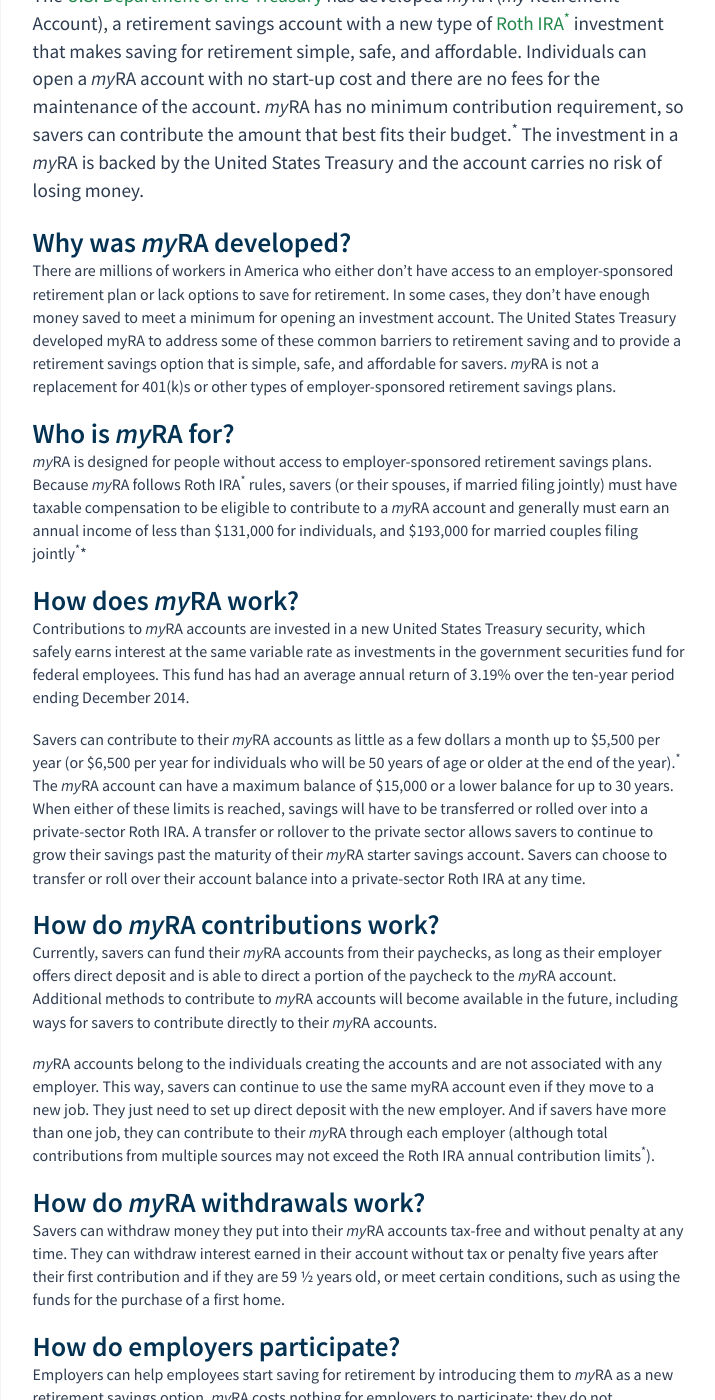
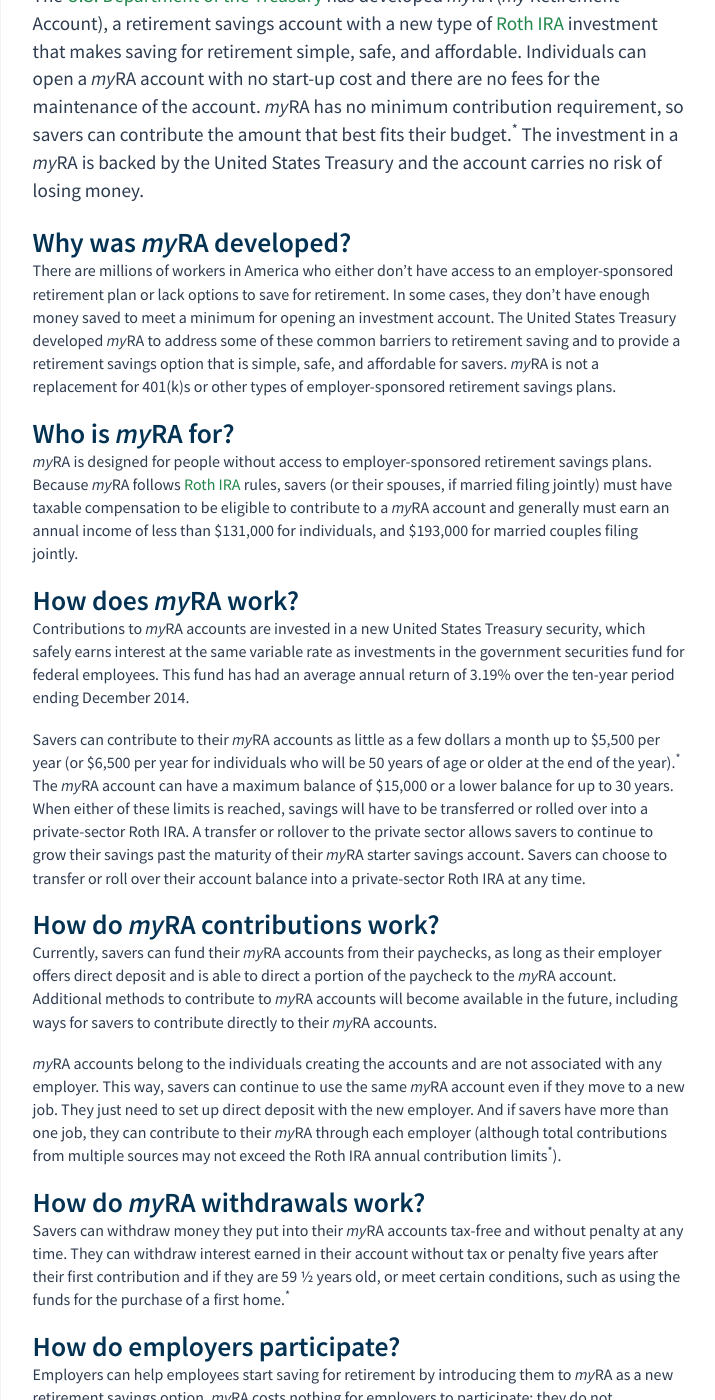
Before and after one commit to 18F/myra, a Jekyll site: the page built from about/index.html, in a window 1280 px wide and 1400 px high, scrolled down 271 px. Shown: the whole window, without its empty margins (281-996 px from the left). Built offline with Jekyll 4.4.1, drawn with Linux system fonts in a browser that asks for light colours; some of the changed text lies outside the part shown.

Commit message:
Small copy edits

```diff
--- a/about/index.html
+++ b/about/index.html
@@ -5,13 +5,13 @@
 ---
 
 <h1>About <span class="myra">myRA</span></h1>
-<p class="lead-text">The <a href="https://www.treasury.gov" target="blank">U.S. Department of the Treasury</a> has developed <span class="myra">myRA</span> (<i>my</i> Retirement Account), a retirement savings account with a new type of <a href="{{ site.baseurl }}/roth-ira/">Roth IRA<sup>*</sup></a> investment that makes saving for retirement simple, safe, and affordable. Individuals can open a <span class="myra">myRA</span> account with no start-up cost and there are no fees for the maintenance of the account. <span class="myra">myRA</span> has no minimum contribution requirement, so savers can contribute the amount that best fits their budget.<sup>*</sup> The investment in a  <span class="myra">myRA</span> is backed by the United States Treasury and the account carries no risk of losing money.</p>
+<p class="lead-text">The <a href="https://www.treasury.gov" target="blank">U.S. Department of the Treasury</a> has developed <span class="myra">myRA</span> (<i>my</i> Retirement Account), a retirement savings account with a new type of <a href="{{ site.baseurl }}/roth-ira/">Roth IRA</a> investment that makes saving for retirement simple, safe, and affordable. Individuals can open a <span class="myra">myRA</span> account with no start-up cost and there are no fees for the maintenance of the account. <span class="myra">myRA</span> has no minimum contribution requirement, so savers can contribute the amount that best fits their budget.<sup>*</sup> The investment in a  <span class="myra">myRA</span> is backed by the United States Treasury and the account carries no risk of losing money.</p>
 
 <h2>Why was <span class="myra">myRA</span> developed?</h2>
-<p>There are millions of workers in America who either don’t have access to an employer-sponsored retirement plan or lack options to save for retirement. In some cases, they don’t have enough money saved to meet a minimum for opening an investment account. The United States Treasury developed myRA to address some of these common barriers to retirement saving and to provide a retirement savings option that is simple, safe, and affordable for savers. <span class="myra">myRA</span> is not a replacement for 401(k)s or other types of employer-sponsored retirement savings plans.</p>
+<p>There are millions of workers in America who either don’t have access to an employer-sponsored retirement plan or lack options to save for retirement. In some cases, they don’t have enough money saved to meet a minimum for opening an investment account. The United States Treasury developed <span class="myra">myRA</span> to address some of these common barriers to retirement saving and to provide a retirement savings option that is simple, safe, and affordable for savers. <span class="myra">myRA</span> is not a replacement for 401(k)s or other types of employer-sponsored retirement savings plans.</p>
 
 <h2>Who is <span class="myra">myRA</span> for?</h2>
-<p><span class="myra">myRA</span> is designed for people without access to employer-sponsored retirement savings plans. Because <span class="myra">myRA</span> follows Roth IRA<sup>*</sup> rules, savers (or their spouses, if married filing jointly) must have taxable compensation to be eligible to contribute to a <span class="myra">myRA</span> account and generally must earn an annual income of less than $131,000 for individuals, and $193,000 for married couples filing jointly<sup>*</sup>*</p>
+<p><span class="myra">myRA</span> is designed for people without access to employer-sponsored retirement savings plans. Because <span class="myra">myRA</span> follows <a href="{{ site.baseurl }}/roth-ira/">Roth IRA</a> rules, savers (or their spouses, if married filing jointly) must have taxable compensation to be eligible to contribute to a <span class="myra">myRA</span> account and generally must earn an annual income of less than $131,000 for individuals, and $193,000 for married couples filing jointly.</p>
 
 <h2>How does <span class="myra">myRA</span> work?</h2>
 <p>Contributions to <span class="myra">myRA</span> accounts are invested in a new United States Treasury security, which safely earns interest at the same variable rate as investments in the government securities fund for federal employees. This fund has had an average annual return of 3.19% over the ten-year period ending December 2014.</p>
@@ -19,27 +19,27 @@
 
 <h2>How do <span class="myra">myRA</span> contributions work?</h2>
 <p>Currently, savers can fund their <span class="myra">myRA</span> accounts from their paychecks, as long as their employer offers direct deposit and is able to direct a portion of the paycheck to the <span class="myra">myRA</span> account. Additional methods to contribute to <span class="myra">myRA</span> accounts will become available in the future, including ways for savers to contribute directly to their <span class="myra">myRA</span> accounts.</p>
-<p><span class="myra">myRA</span> accounts belong to the individuals creating the accounts and are not associated with any employer. This way, savers can continue to use the same myRA account even if they move to a new job. They just need to set up direct deposit with the new employer. And if savers have more than one job, they can contribute to their <span class="myra">myRA</span> through each employer (although total contributions from multiple sources may not exceed the Roth IRA annual contribution limits<sup>*</sup>).</p>
+<p><span class="myra">myRA</span> accounts belong to the individuals creating the accounts and are not associated with any employer. This way, savers can continue to use the same <span class="myra">myRA</span> account even if they move to a new job. They just need to set up direct deposit with the new employer. And if savers have more than one job, they can contribute to their <span class="myra">myRA</span> through each employer (although total contributions from multiple sources may not exceed the Roth IRA annual contribution limits<sup>*</sup>).</p>
 
 <h2>How do <span class="myra">myRA</span> withdrawals work?</h2>
-<p>Savers can withdraw money they put into their <span class="myra">myRA</span> accounts tax-free and without penalty at any time. They can withdraw interest earned in their account without tax or penalty five years after their first contribution and if they are 59 ½ years old, or meet certain conditions, such as using the funds for the purchase of a first home.</p>
+<p>Savers can withdraw money they put into their <span class="myra">myRA</span> accounts tax-free and without penalty at any time. They can withdraw interest earned in their account without tax or penalty five years after their first contribution and if they are 59 ½ years old, or meet certain conditions, such as using the funds for the purchase of a first home.<sup>*</sup></p>
 
 <h2>How do employers participate?</h2>
-<p>Employers can help employees start saving for retirement by introducing them to <span class="myra">myRA</span> as a new retirement savings option. <span class="myra">myRA</span> costs nothing for employers to participate; they do not administer employee myRA accounts, contribute to them, or match employee contributions. Each payday, employers simply facilitate a payroll deduction from the employee’s paycheck to the designated <span class="myra">myRA</span> account.</p>
+<p>Employers can help employees start saving for retirement by introducing them to <span class="myra">myRA</span> as a new retirement savings option. <span class="myra">myRA</span> costs nothing for employers to participate; they do not administer employee <span class="myra">myRA</span> accounts, contribute to them, or match employee contributions. Each payday, employers simply facilitate a payroll deduction from the employee’s paycheck to the designated <span class="myra">myRA</span> account.</p>
 
 <h2>Getting started with <span class="myra">myRA</span></h2>
 <p>Individuals can open an account at no cost and in a matter of minutes. There are three simple steps to saving with <span class="myra">myRA</span>:</p>
 <p>
   <ul>
-    <li>1. Open a <span class="myra">myRA</span> account: <a disabled class="modal-trigger" data-modal="signup-modal" title="The account creation process requires JavaScript. Please enable JavaScript to continue.">click here to get started <i class="icon-arrow-right"></i></a></li>
+    <li>1. Open a <span class="myra">myRA</span> account: <a disabled class="modal-trigger" data-modal="signup-modal" title="The account creation process requires JavaScript. Please enable JavaScript to continue.">Get started <i class="icon-arrow-right"></i></a>.</li>
     <li>2. Set up automatic direct deposit contributions through your employer.</li>
-    <li>3. Access your account online and watch your savings grow: <a disabled class="manage-link modal-trigger" data-modal="manage-modal">click here to manage your account</a></li>
+    <li>3. Access your account online and watch your savings grow: <a disabled class="manage-link modal-trigger" data-modal="manage-modal">Manage your account</a>.</li>
   </ul>
 </p>
 <p><span class="myra">myRA</span> customer support can also assist individuals with this process.</p>
 
 <h2>Contact us</h2>
-<p>If you have questions about <span class="myra">myRA</span>, please contact the <span class="myra">myRA</span> customer support at 855-406-6972 or TTY/TDD 855-408-6972 or International 1-414-365-9616.  You can also e-mail us at myra@treasury.gov.</p>
+<p>If you have questions about <span class="myra">myRA</span>, please contact the <span class="myra">myRA</span> customer support at 855-406-6972, TTY/TDD 855-408-6972 or International 1-414-365-9616.  You can also e-mail us at <a href="mailt:myra@treasury.gov">myra@treasury.gov</a>.</p>
 
 <h3><a href="{{ site.baseurl }}/resources/myRA_About.pdf" title="Download PDF" target="_blank">Download this page as a PDF</a>.</h3>
 <hr>
--- a/employers/resources.html
+++ b/employers/resources.html
@@ -1,3 +1,4 @@
+
 ---
 layout: default
 bodyclass: default
@@ -16,7 +17,7 @@
   <li><strong>Web Banner</strong> - Directs people to myRA.treasury.gov. For use on a company intranet site. <a href="{{ site.baseurl }}/resources/myRA_Web_Banner.jpg" title="Download Image" target="_blank">Download</a></li>
   <li><strong>Top Questions About <span class="myra">myRA</span></strong>- Frequently asked questions about <span class="myra">myRA</span> that can be printed or emailed. <a href="{{ site.baseurl }}/resources/myRA_Q-and-A.pdf" title="Download PDF" target="_blank">Download</a></li>
   <li><strong>Intranet Content</strong> - If you have an internal company website (intranet) for employees, you can post this information about <span class="myra">myRA</span>. <a href="{{ site.baseurl }}/resources/myRA_intranet-content.docx" title="Download Document" target="_blank">Download</a></li>
-  <li><strong>Employee Email on <span class="myra">myRA</span></strong> - Use this to explain myRA to employees and encourage them to sign up. <a href="{{ site.baseurl }}/resources/myRA_employee-email.docx" title="Download Document" target="_blank">Download></a></li>
+  <li><strong>Employee Email on <span class="myra">myRA</span></strong> - Use this to explain myRA to employees and encourage them to sign up. <a href="{{ site.baseurl }}/resources/myRA_employee-email.docx" title="Download Document" target="_blank">Download</a></li>
   <li><strong>Employee Meeting Toolkit</strong></a> - Use these resources to set up a meeting with employees about <span class="myra">myRA</span>.
     <ul class="default-ul">
       <li><strong>Employee Invitations and Follow-up Emails</strong> - Use these emails to invite employees to meetings on <span class="myra">myRA</span> and to follow up with them after the meetings to reinforce the <span class="myra">myRA</span> messages. <a href="{{ site.baseurl }}/resources/myRA_invitations.docx" title="Download Document" target="_blank">Download</a></li>
--- a/individuals/resources.html
+++ b/individuals/resources.html
@@ -10,9 +10,9 @@
   <li><strong>Direct Deposit Authorization Form</strong> – Complete this form and give it to your employer to set up automatic payroll contributions into your <span class="myra">myRA</span> account. <a href="{{ site.baseurl }}/resources/myRA_direct-deposit-form.pdf" title="Download PDF" target="_blank">Download Direct Deposit Form</a></li>
   <li><strong>Brochure</strong> - A brochure on why <span class="myra">myRA</span> is a great way to start saving for retirement. <a href="{{ site.baseurl }}/resources/myRA_Brochure.pdf" title="Download PDF" target="_blank">Download Brochure</a></li>
   <li><strong>Infographic</strong> - This is a one page visual summary of what <span class="myra">myRA</span> is all about. <a href="{{ site.baseurl }}/resources/myRA_Infographic.pdf" title="Download PDF" target="_blank">Download Infographic</a></li>
-  <li><strong>Top Questions About <span class="myra">myRA</span></strong> – Some frequently asked questions about <span class="myra">myRA</span> for your reference. <span class="myra">myRA</span> that can be printed or emailed. <a href="{{ site.baseurl }}/resources/myRA_Q-and-A.pdf" title="Download PDF" target="_blank">Download Top Questions About <span class="myra">myRA</span></a></li>
+  <li><strong>Top Questions About <span class="myra">myRA</span></strong> – Some frequently asked questions about <span class="myra">myRA</span> for your reference. <a href="{{ site.baseurl }}/resources/myRA_Q-and-A.pdf" title="Download PDF" target="_blank">Download Top Questions About <span class="myra">myRA</span></a></li>
   <li><strong>Welcome to <span class="myra">myRA</span></strong> – You have opened a <span class="myra">myRA</span> account, now what? This letter outlines the next steps. <a href="{{ site.baseurl }}/resources/myRA_Welcome-Letter.pdf" title="Download PDF" target="_blank">Download the Welcome Letter</a></li>
-  <li><strong>Key Roth IRA Features</strong> – This document summarizes the key features of Roth IRAs. Because myRA is a Roth IRA, it follows Roth IRA rules. <span class="myra">myRA</span> that can be printed or emailed. <a href="{{ site.baseurl }}/roth-ira">View page.</a></li>
+  <li><strong>Key Roth IRA Features</strong> – This document summarizes the key features of Roth IRAs. Because myRA is a Roth IRA, it follows Roth IRA rules. <a href="{{ site.baseurl }}/roth-ira">View page.</a></li>
 </ol>
 
 <p>We appreciate your feedback. Please let us know if you have thoughts on how we can improve these resources by emailing <a href="mailto:myra@treasury.gov">myra@treasury.gov</a>.</p>
--- a/roth-ira.html
+++ b/roth-ira.html
@@ -105,6 +105,6 @@
   </ul>
 </p>
 <h2>More Information</h2>
-<p>For more details on Roth IRAs, see <a href="http://www.irs.gov/publications/p590a.pdf" title="View PDF" target="_blank">Chapter 2 (Roth IRAs) of IRS Publication 590A, Contributions to Individual Retirement Arrangements (IRAs)</a>, and <a href="http://www.irs.gov/publications/p590b.pdf" title="View PDF" target="_blank">Chapter 2 (Roth IRAs) of IRS Publication 590B, Distributions from Individual Retirement Arrangements (IRAs)</a>. To find out how Roth IRAs differ from traditional IRAs, <a href="http://www.irs.gov/Retirement-Plans/Traditional-and-Roth-IRAs">visit the IRS</a>.</p>
+<p>For more details on Roth IRAs, see <a href="http://www.irs.gov/publications/p590a/ch02.html" title="View PDF" target="_blank">Chapter 2 (Roth IRAs) of IRS Publication 590A, Contributions to Individual Retirement Arrangements (IRAs)</a>, and <a href="http://www.irs.gov/publications/p590b/ch02.html" title="View PDF" target="_blank">Chapter 2 (Roth IRAs) of IRS Publication 590B, Distributions from Individual Retirement Arrangements (IRAs)</a>. To find out how Roth IRAs differ from traditional IRAs, <a href="http://www.irs.gov/Retirement-Plans/Traditional-and-Roth-IRAs">visit the IRS</a>.</p>
 
 <h3><a href="{{ site.baseurl }}/resources/myRA_roth-ira.pdf" title="Download PDF" target="_blank">Click here to download this page as a PDF.</a></h3>
```
